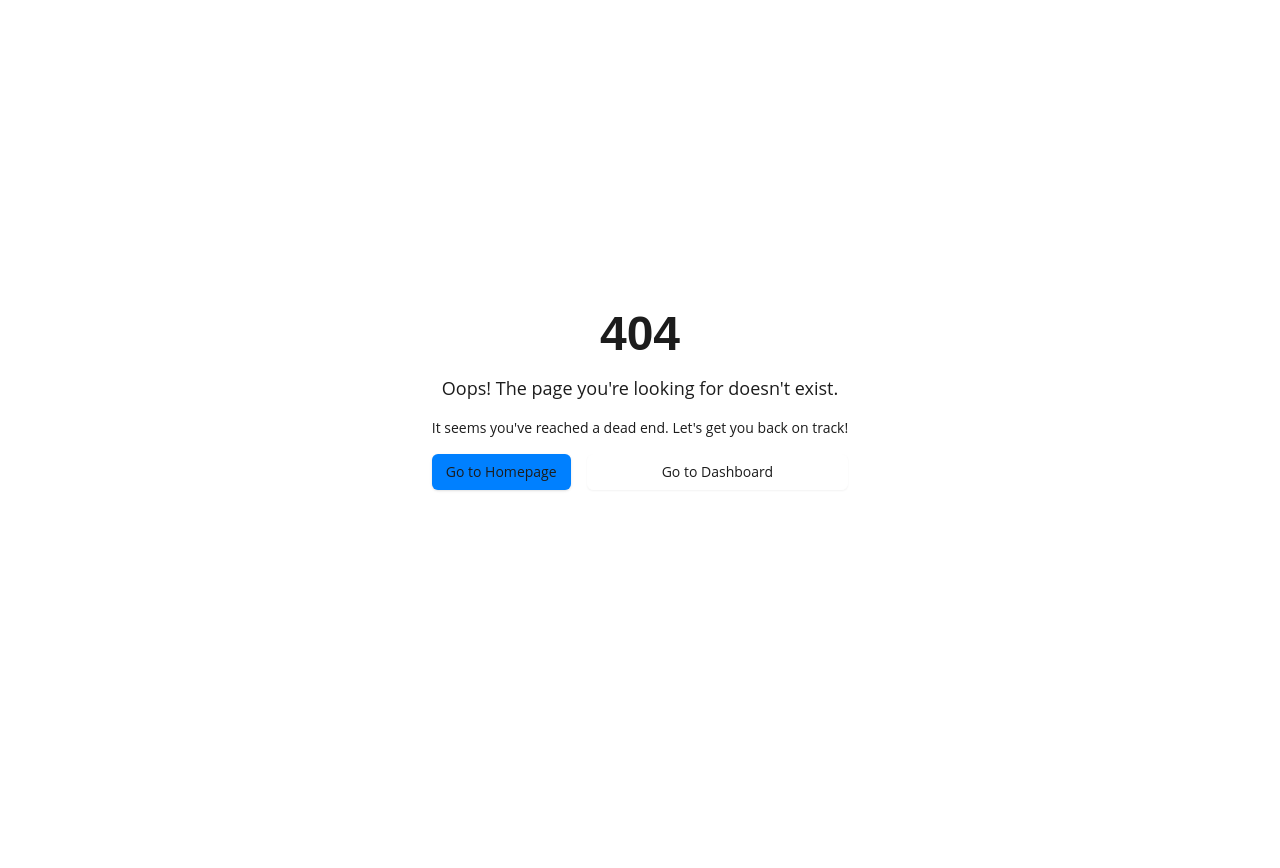
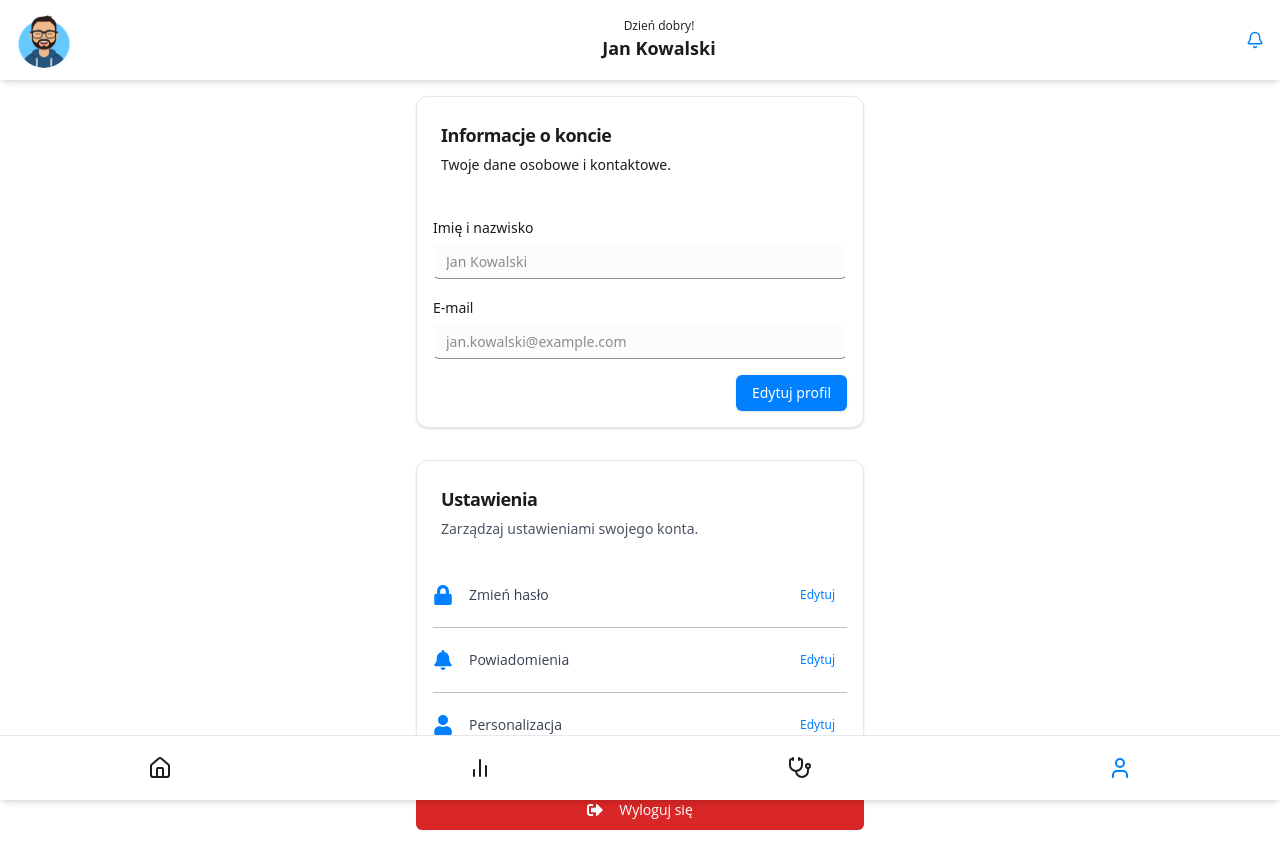
Before and after one commit to AveJaPl/dental-vision-web, a Next.js app: page /profile in a window 1280 px wide. Before the commit this address had no page. Shown: the top 868 px of the page. Before the commit the page ends 800 px from the top, so only its background shows below. Built offline with nearby package versions, Linux system fonts and the light colour scheme.

Commit message:
Szkielet ustawień profilu

```diff
--- /dev/null
+++ b/app/(protected)/profile/page.tsx
@@ -0,0 +1,164 @@
+"use client";
+
+import React, { useState } from "react";
+import { Button } from "@/components/ui/button";
+import {
+  Card,
+  CardHeader,
+  CardTitle,
+  CardDescription,
+} from "@/components/ui/card";
+import { Input } from "@/components/ui/input";
+import { Label } from "@/components/ui/label";
+import { Separator } from "@/components/ui/separator";
+import { FaUser, FaLock, FaBell, FaSignOutAlt } from "react-icons/fa";
+
+export default function Profile() {
+  // State to toggle edit mode
+  const [isEditing, setIsEditing] = useState(false);
+
+  // State to manage user data
+  const [userData, setUserData] = useState({
+    name: "Jan Kowalski",
+    email: "jan.kowalski@example.com",
+  });
+
+  // Handle input change
+  const handleChange = (e: React.ChangeEvent<HTMLInputElement>) => {
+    const { id, value } = e.target;
+    setUserData((prevData) => ({ ...prevData, [id]: value }));
+  };
+
+  // Toggle edit mode
+  const toggleEditMode = () => {
+    setIsEditing(!isEditing);
+  };
+
+  // Save changes and exit edit mode
+  const saveChanges = () => {
+    // Here you could send the updated userData to your backend
+    console.log("Zapisano zmiany:", userData);
+    setIsEditing(false);
+  };
+
+  return (
+    <div className="flex flex-col items-center justify-start h-full text-center space-y-8 bg-background">
+      {/* Profile Info Section */}
+      <Card className="w-full max-w-md text-left bg-background">
+        <CardHeader>
+          <CardTitle className="text-lg">Informacje o koncie</CardTitle>
+          <CardDescription className="text-sm text-foreground">
+            {isEditing
+              ? "Możesz edytować swoje dane."
+              : "Twoje dane osobowe i kontaktowe."}
+          </CardDescription>
+        </CardHeader>
+        <div className="p-4 space-y-4">
+          <div>
+            <Label htmlFor="name" className="text-foreground">
+              Imię i nazwisko
+            </Label>
+            <Input
+              id="name"
+              value={userData.name}
+              onChange={handleChange}
+              disabled={!isEditing}
+              className={`mt-1 border-b-foreground shadow-none ${
+                isEditing ? "" : "cursor-not-allowed bg-gray-50"
+              }`}
+            />
+          </div>
+          <div>
+            <Label htmlFor="email" className="text-gray-foreground">
+              E-mail
+            </Label>
+            <Input
+              id="email"
+              value={userData.email}
+              onChange={handleChange}
+              disabled={!isEditing}
+              className={`mt-1 border-b-foreground shadow-none ${
+                isEditing ? "" : "cursor-not-allowed bg-gray-50"
+              }`}
+            />
+          </div>
+          <div className="flex justify-end space-x-4">
+            {isEditing ? (
+              <>
+                <Button
+                    variant="ghost"
+                  onClick={toggleEditMode}
+                >
+                  Anuluj
+                </Button>
+                <Button onClick={saveChanges}>Zapisz zmiany</Button>
+              </>
+            ) : (
+              <Button onClick={toggleEditMode}>Edytuj profil</Button>
+            )}
+          </div>
+        </div>
+      </Card>
+
+      {/* Settings Section */}
+      <Card className="w-full max-w-md text-left bg-background">
+        <CardHeader>
+          <CardTitle className="text-lg">Ustawienia</CardTitle>
+          <CardDescription className="text-sm text-gray-600">
+            Zarządzaj ustawieniami swojego konta.
+          </CardDescription>
+        </CardHeader>
+        <div className="p-4 space-y-4">
+          {/* Change Password */}
+          <div className="flex items-center justify-between">
+            <div className="flex items-center space-x-4">
+              <FaLock size={20} className="text-primary" />
+              <p className="text-sm text-gray-700">Zmień hasło</p>
+            </div>
+            <Button variant="link" size="sm">
+              Edytuj
+            </Button>
+          </div>
+
+          <Separator />
+
+          {/* Notifications */}
+          <div className="flex items-center justify-between">
+            <div className="flex items-center space-x-4">
+              <FaBell size={20} className="text-primary" />
+              <p className="text-sm text-gray-700">Powiadomienia</p>
+            </div>
+            <Button variant="link" size="sm">
+              Edytuj
+            </Button>
+          </div>
+
+          <Separator />
+
+          {/* Personalization */}
+          <div className="flex items-center justify-between">
+            <div className="flex items-center space-x-4">
+              <FaUser size={20} className="text-primary" />
+              <p className="text-sm text-gray-700">Personalizacja</p>
+            </div>
+            <Button variant="link" size="sm">
+              Edytuj
+            </Button>
+          </div>
+        </div>
+      </Card>
+
+      {/* Logout Section */}
+      <div className="w-full max-w-md">
+        <Button
+          variant="destructive"
+          size="lg"
+          className="w-full flex items-center justify-center space-x-2"
+        >
+          <FaSignOutAlt size={20} />
+          <span>Wyloguj się</span>
+        </Button>
+      </div>
+    </div>
+  );
+}
--- a/app/components/footer.tsx
+++ b/app/components/footer.tsx
@@ -1,6 +1,6 @@
 "use client";
 
-import React, { useState } from "react";
+import React, { useEffect, useState } from "react";
 import Link from "next/link";
 import clsx from "clsx";
 
@@ -8,10 +8,13 @@ import clsx from "clsx";
 import { Home, BarChart2, Stethoscope, User } from "lucide-react";
 
 export function Footer() {
+  useEffect(() => {
+    setActiveTab(window.location.pathname.split("/")[1]);
+  }, []);
   const [activeTab, setActiveTab] = useState("overview");
 
   const navItems = [
-    { href: "/dashboard", key: "overview", Icon: Home },
+    { href: "/dashboard", key: "dashboard", Icon: Home },
     { href: "/reports", key: "reports", Icon: BarChart2 },
     { href: "/diagnosis", key: "diagnosis", Icon: Stethoscope },
     { href: "/profile", key: "profile", Icon: User },
--- /dev/null
+++ b/components/ui/label.tsx
@@ -0,0 +1,26 @@
+"use client"
+
+import * as React from "react"
+import * as LabelPrimitive from "@radix-ui/react-label"
+import { cva, type VariantProps } from "class-variance-authority"
+
+import { cn } from "@/lib/utils"
+
+const labelVariants = cva(
+  "text-sm font-medium leading-none peer-disabled:cursor-not-allowed peer-disabled:opacity-70"
+)
+
+const Label = React.forwardRef<
+  React.ElementRef<typeof LabelPrimitive.Root>,
+  React.ComponentPropsWithoutRef<typeof LabelPrimitive.Root> &
+    VariantProps<typeof labelVariants>
+>(({ className, ...props }, ref) => (
+  <LabelPrimitive.Root
+    ref={ref}
+    className={cn(labelVariants(), className)}
+    {...props}
+  />
+))
+Label.displayName = LabelPrimitive.Root.displayName
+
+export { Label }
--- a/package.json
+++ b/package.json
@@ -14,6 +14,7 @@
     "@radix-ui/react-checkbox": "^1.1.3",
     "@radix-ui/react-dialog": "^1.1.4",
     "@radix-ui/react-dropdown-menu": "^2.1.4",
+    "@radix-ui/react-label": "^2.1.1",
     "@radix-ui/react-scroll-area": "^1.2.2",
     "@radix-ui/react-separator": "^1.1.1",
     "@radix-ui/react-slot": "^1.1.1",
```
Also changed, not shown: 1 other file (tests, documents, lock files or other folders).
